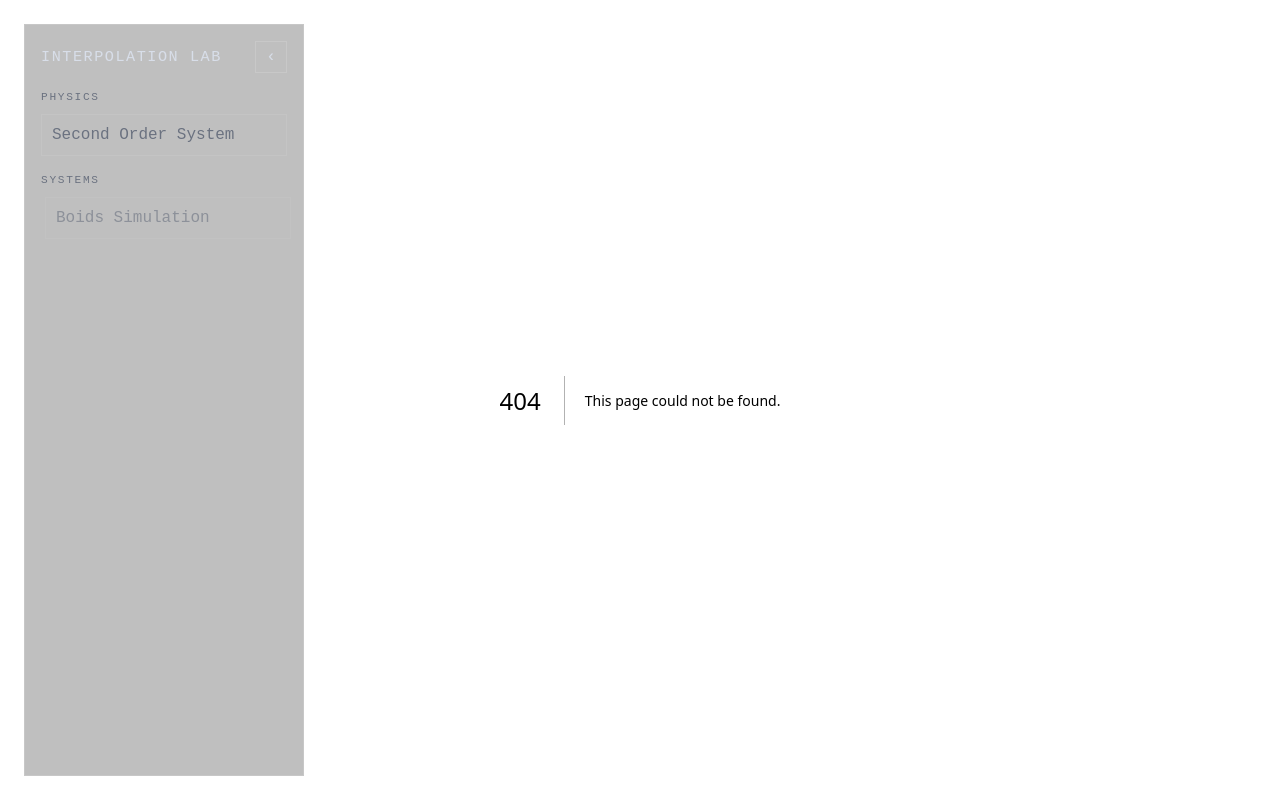
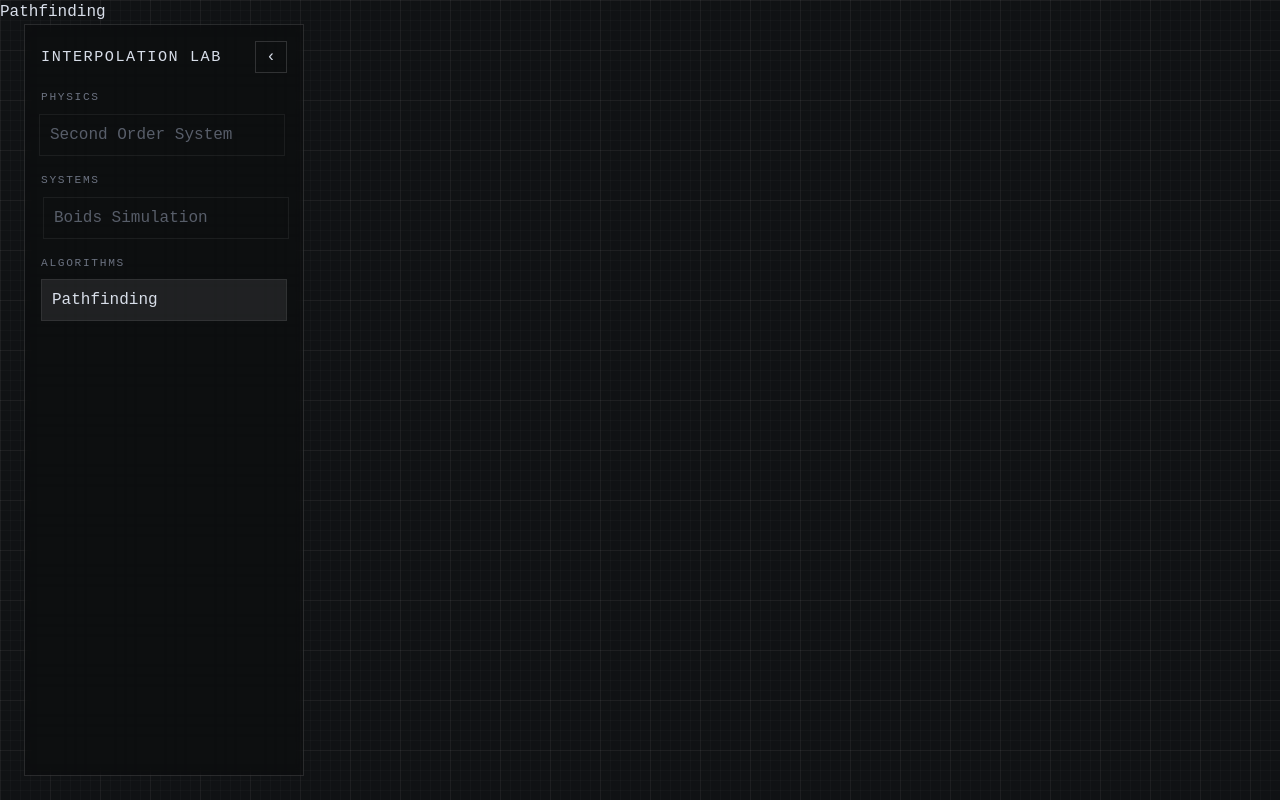
Before and after one commit to LucDictus/interpolation-curves, a Next.js app: page /demos/pathfinding in a window 1280 px wide. Before the commit this address had no page. Built offline with nearby package versions, Linux system fonts and the light colour scheme.

Commit message:
File structure Pathfinding demo

```diff
--- /dev/null
+++ b/app/demos/pathfinding/manifest.ts
@@ -0,0 +1,12 @@
+import { DemoDefinition } from "../types";
+
+const pathfinding: DemoDefinition = {
+    name: "Pathfinding",
+    path: "/demos/pathfinding",
+    category: "ALGORITHMS",
+    x: 1,
+    y: 0,
+    fullScreen: true,
+};
+
+export default pathfinding;
--- /dev/null
+++ b/app/demos/pathfinding/page.tsx
@@ -0,0 +1,10 @@
+"use client";
+
+export default function PathfindingDemo() {
+
+    return (
+        <main style={{ width: "100vw", height: "100vh", position: "relative" }}>
+            <h1>Pathfinding</h1>
+        </main>
+    );
+}
--- a/app/demos/registry.ts
+++ b/app/demos/registry.ts
@@ -1,4 +1,5 @@
 import secondOrder from "./second-order/manifest";
 import boids from "./boids/manifest";
+import pathfinding from "./pathfinding/manifest";
 
-export const demoRegistry = [secondOrder, boids];
+export const demoRegistry = [secondOrder, boids, pathfinding];
```
Also changed, not shown: app/demos/pathfinding/types.ts (added), app/demos/types.ts (line endings or trailing spaces).
